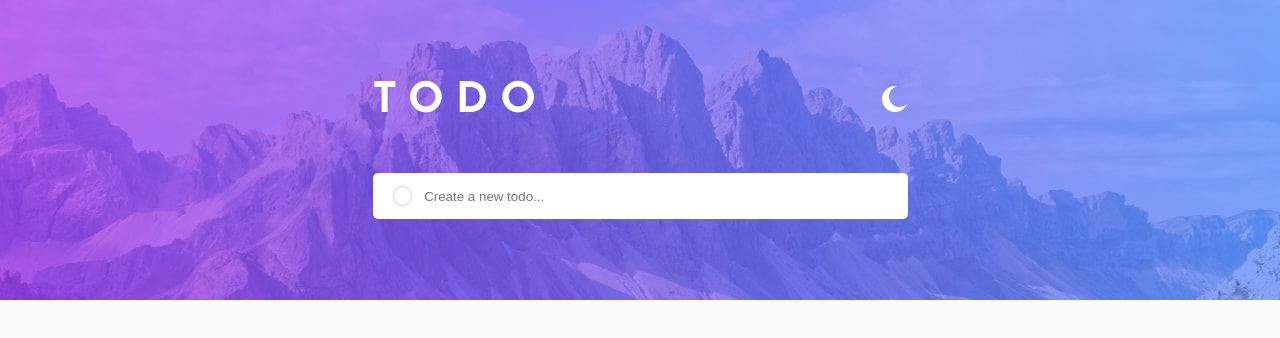
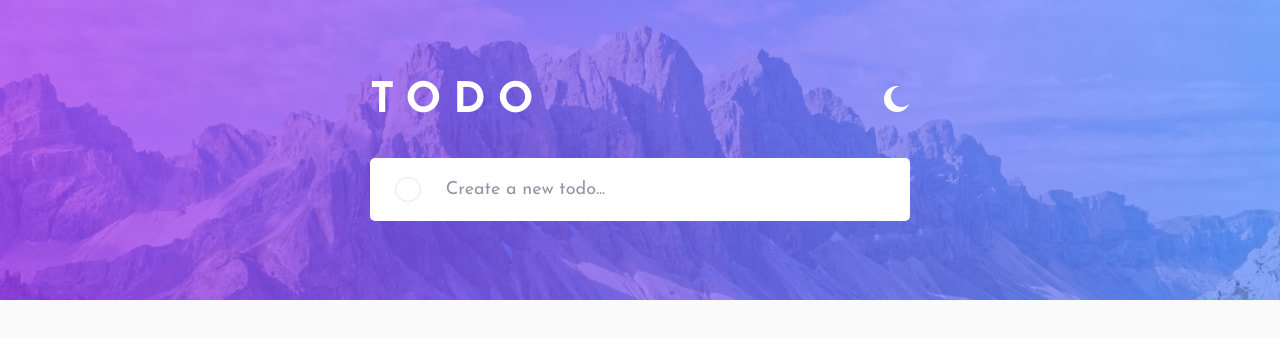
Before and after one commit to otr-web-study/fm-todo-app, a React (Vite) app: page / in a window 1280 px wide. Shown: the top 338 px of the page. Built offline with nearby package versions, Linux system fonts and the light colour scheme.

Commit message:
new todo

```diff
--- a/src/components/AppContainer.tsx
+++ b/src/components/AppContainer.tsx
@@ -8,14 +8,15 @@ interface AppContainerProps {
 const Container = styled.div`
   font-family: var(--family);
   min-height: 100vh;
-  width: 345px;
+  max-width: 345px;
+  width: 100%;
   padding-inline: 10px;
   margin-inline: auto;
   position: relative;
   z-index: 1;
 
   @media (min-width: 640px) {
-    width: 555px;
+    max-width: 560px;
   }
 `;
 
--- a/src/components/Header.tsx
+++ b/src/components/Header.tsx
@@ -8,7 +8,7 @@ const HeaderEl = styled.header`
   padding: 46px 0 33px;
 
   @media (min-width: 640px) {
-    padding: 80px 0 50px;
+    padding: 80px 0 35px;
   }
 `;
 
--- a/src/components/Page.tsx
+++ b/src/components/Page.tsx
@@ -6,6 +6,8 @@ export const Page = styled.div`
   background-color: ${(props) => props.theme.bg};
   font-size: var(--fs);
   position: relative;
+  color: ${(props) => props.theme.fc};
+  font-family: var(--family);
 
   &::before {
     content: '';
--- a/src/features/theme/ThemeProvider.tsx
+++ b/src/features/theme/ThemeProvider.tsx
@@ -14,7 +14,9 @@ const darkTheme = {
   /* Colors */
   bg: 'hsl(235, 21%, 11%)',
   bgSecondary: 'hsl(235, 24%, 19%)',
-  fcLight: 'hsl(234, 39%, 85%)',
+  fcVeryLight: 'hsl(237, 14%, 26%)',
+  fcLight: 'hsl(234, 11%, 52%)',
+  fc: 'hsl(234, 39%, 85%)',
 };
 
 const lightTheme = {
@@ -24,7 +26,9 @@ const lightTheme = {
   /* Colors */
   bg: 'hsl(0, 0%, 98%)',
   bgSecondary: 'white',
-  fcLight: 'hsl(233, 11%, 84%)',
+  fcVeryLight: 'hsl(236, 33%, 92%)',
+  fcLight: 'hsl(236, 9%, 61%)',
+  fc: 'hsl(235, 19%, 35%)',
 };
 
 export const AppThemeProvider: FC<AppThemeProviderProps> = ({ children }) => {
--- a/src/features/theme/ThemeSwitcher.tsx
+++ b/src/features/theme/ThemeSwitcher.tsx
@@ -1,7 +1,7 @@
 import { styled } from 'styled-components';
 import { useTheme } from './use-theme';
-import { ReactComponent as IMoon } from '@/assets/images/icon-moon.svg';
-import { ReactComponent as ISun } from '@/assets/images/icon-sun.svg';
+import { ReactComponent as Moon } from '@/assets/images/icon-moon.svg';
+import { ReactComponent as Sun } from '@/assets/images/icon-sun.svg';
 
 const Wrapper = styled.div`
   cursor: pointer;
@@ -13,6 +13,22 @@ const Wrapper = styled.div`
   }
 `;
 
+const IMoon = styled(Moon)`
+  transform: scale(0.8);
+
+  @media (min-width: 640px) {
+    transform: scale(1);
+  }
+`;
+
+const ISun = styled(Sun)`
+  transform: scale(0.8);
+
+  @media (min-width: 640px) {
+    transform: scale(1);
+  }
+`;
+
 export const ThemeSwitcher = () => {
   const { theme, toggleTheme } = useTheme();
 
--- a/src/features/todo/NewTodo.tsx
+++ b/src/features/todo/NewTodo.tsx
@@ -1,4 +1,5 @@
 import { styled } from 'styled-components';
+import { useNewTodo } from './useNewTodo';
 
 const Form = styled.form`
   min-height: 46px;
@@ -8,28 +9,84 @@ const Form = styled.form`
   padding-inline: 20px;
   background-color: ${(props) => props.theme.bgSecondary};
   border-radius: var(--radii);
+
+  @media (min-width: 640px) {
+    min-height: 63px;
+    padding-inline: 25px;
+    gap: 23px;
+  }
 `;
 
-const Button = styled.button`
-  width: 20px;
+const Button = styled.button.attrs({
+  type: 'submit',
+})`
+  position: relative;
+  width: 22px;
   aspect-ratio: 1/1;
   border-radius: 50%;
   background-color: ${(props) => props.theme.bgSecondary};
-  border: 1px solid ${(props) => props.theme.fcLight};
+  border: 1px solid ${(props) => props.theme.fcVeryLight};
+  cursor: pointer;
+
+  &::after {
+    content: '+';
+    width: 100%;
+    height: 100%;
+    background-image: var(--grad);
+    color: white;
+    border-radius: 50%;
+    position: absolute;
+    top: 0;
+    left: 0;
+    display: flex;
+    justify-content: center;
+    align-items: center;
+    font-weight: var(--fw-bold);
+    opacity: 0;
+    transition: opacity 0.3s ease-in-out;
+  }
+
+  &:hover::after {
+    opacity: 1;
+  }
+
+  @media (min-width: 640px) {
+    width: 27px;
+  }
 `;
 
 const Input = styled.input.attrs({
   placeholder: 'Create a new todo...',
 })`
   width: 100%;
+  height: 30px;
   border: none;
+  font-family: var(--family);
+  outline: none;
+  font-size: 12px;
+  color: ${(props) => props.theme.fc};
+  background-color: ${(props) => props.theme.bgSecondary};
+
+  &::placeholder {
+    color: ${(props) => props.theme.fcLight};
+    font-size: 12px;
+  }
+
+  @media (min-width: 640px) {
+    font-size: 18px;
+
+    &::placeholder {
+      font-size: 18px;
+    }
+  }
 `;
 
 export const NewTodo = () => {
+  const { value, handleChange, handleSubmit } = useNewTodo();
   return (
-    <Form>
+    <Form onSubmit={handleSubmit}>
       <Button />
-      <Input />
+      <Input value={value} onChange={handleChange} />
     </Form>
   );
 };
--- a/src/features/todo/todo-slice.ts
+++ b/src/features/todo/todo-slice.ts
@@ -1,5 +1,5 @@
 import { createSlice, PayloadAction, nanoid } from '@reduxjs/toolkit';
-import { Todo } from '@/types/Todo';
+import { type Todo } from '@/types/Todo';
 
 interface TodoSlice {
   list: Todo[];
--- /dev/null
+++ b/src/features/todo/useNewTodo.ts
@@ -0,0 +1,22 @@
+import { type ChangeEvent, useState, FormEvent } from 'react';
+import { useAppDispatch } from '@/appHooks';
+import { addTodo } from './todo-slice';
+
+export const useNewTodo = () => {
+  const dispatch = useAppDispatch();
+  const [value, setValue] = useState('');
+
+  const handleSubmit = (evt: FormEvent<HTMLFormElement>) => {
+    evt.preventDefault();
+    if (value) {
+      dispatch(addTodo(value));
+      setValue('');
+    }
+  };
+
+  const handleChange = (evt: ChangeEvent<HTMLInputElement>) => {
+    setValue(evt.target.value);
+  };
+
+  return { value, handleChange, handleSubmit };
+};
--- a/src/index.css
+++ b/src/index.css
@@ -12,4 +12,21 @@
 
   /* Other */
   --radii: 5px;
+  --grad: linear-gradient(-30deg, hsl(280, 87%, 65%), hsl(192, 100%, 67%));
+
+  /* ### Light Theme */
+  --VeryLightGray: hsl(0, 0%, 98%);
+  --VeryLightGrayishBlue: hsl(236, 33%, 92%);
+  --LightGrayishBlue: hsl(233, 11%, 84%);
+  --DarkGrayishBlue: hsl(236, 9%, 61%);
+  --VeryDarkGrayishBlue: hsl(235, 19%, 35%);
+
+  /* ### Dark Theme */
+  --VeryDarkBlue: hsl(235, 21%, 11%);
+  --VeryDarkDesaturatedBlue: hsl(235, 24%, 19%);
+  --LightGrayishBlue: hsl(234, 39%, 85%);
+  --LightGrayishBlue-hover: hsl(236, 33%, 92%);
+  --DarkGrayishBlue: hsl(234, 11%, 52%);
+  --VeryDarkGrayishBlue: hsl(233, 14%, 35%);
+  --VeryDarkGrayishBlue: hsl(237, 14%, 26%);
 }
```
